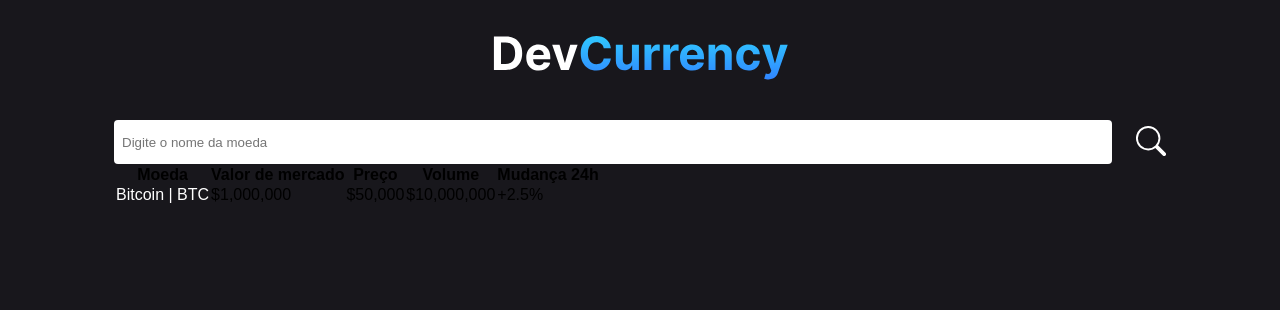
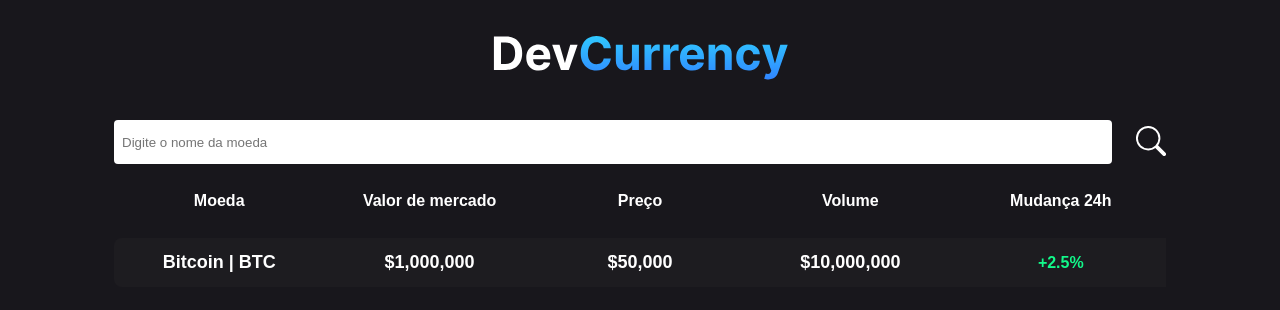
Before and after one commit to devisceral/criptoapp, a React (Vite) app: page / in a window 1280 px wide. Shown: the top 310 px of the page. Built offline with nearby package versions, Linux system fonts and the light colour scheme.

Commit message:
style: estiliza tabela

```diff
--- a/src/pages/home/home.module.css
+++ b/src/pages/home/home.module.css
@@ -20,3 +20,57 @@
 .form button {
     background: transparent;
 }
+
+table {
+    border-collapse: separate;
+    border-spacing: 0 14px;
+    margin: 0;
+    padding: 0;
+    width: 100%;
+    table-layout: fixed;
+}
+
+table caption {
+    font-size: 16px;
+    margin: 0.5em 0.75em;
+}
+
+th {
+    color: #fff;
+}
+
+.tr {
+    background-color: #1d1c20;
+}
+
+td:first-child,
+th:first-child{
+    border-radius: 8px 0 0 8px;
+}
+
+td:last-child,
+th:lasct-child{
+    border-radius: 0 8px 8px 0;
+}
+
+table th,
+table td{
+    padding: 14px;
+    text-align: center;
+}
+
+.tdLabel{
+    font-weight: bold;
+    font-size: 18px;
+    color: #fff;
+}
+
+.tdProfit {
+    color: #12f98a;
+    font-weight: bold;
+}
+
+.tdLoss {
+    color: #f91257;
+    font-weight: bold;
+}
--- a/src/pages/home/index.tsx
+++ b/src/pages/home/index.tsx
@@ -44,7 +44,7 @@
                         <td className={styles.tdLabel} data-label="Volume">
                             $10,000,000
                         </td>
-                        <td className={styles.tdLabel} data-label="Mudança 24h">
+                        <td className={styles.tdProfit} data-label="Mudança 24h">
                             <span>+2.5%</span>
                         </td>
                     </tr>
```
